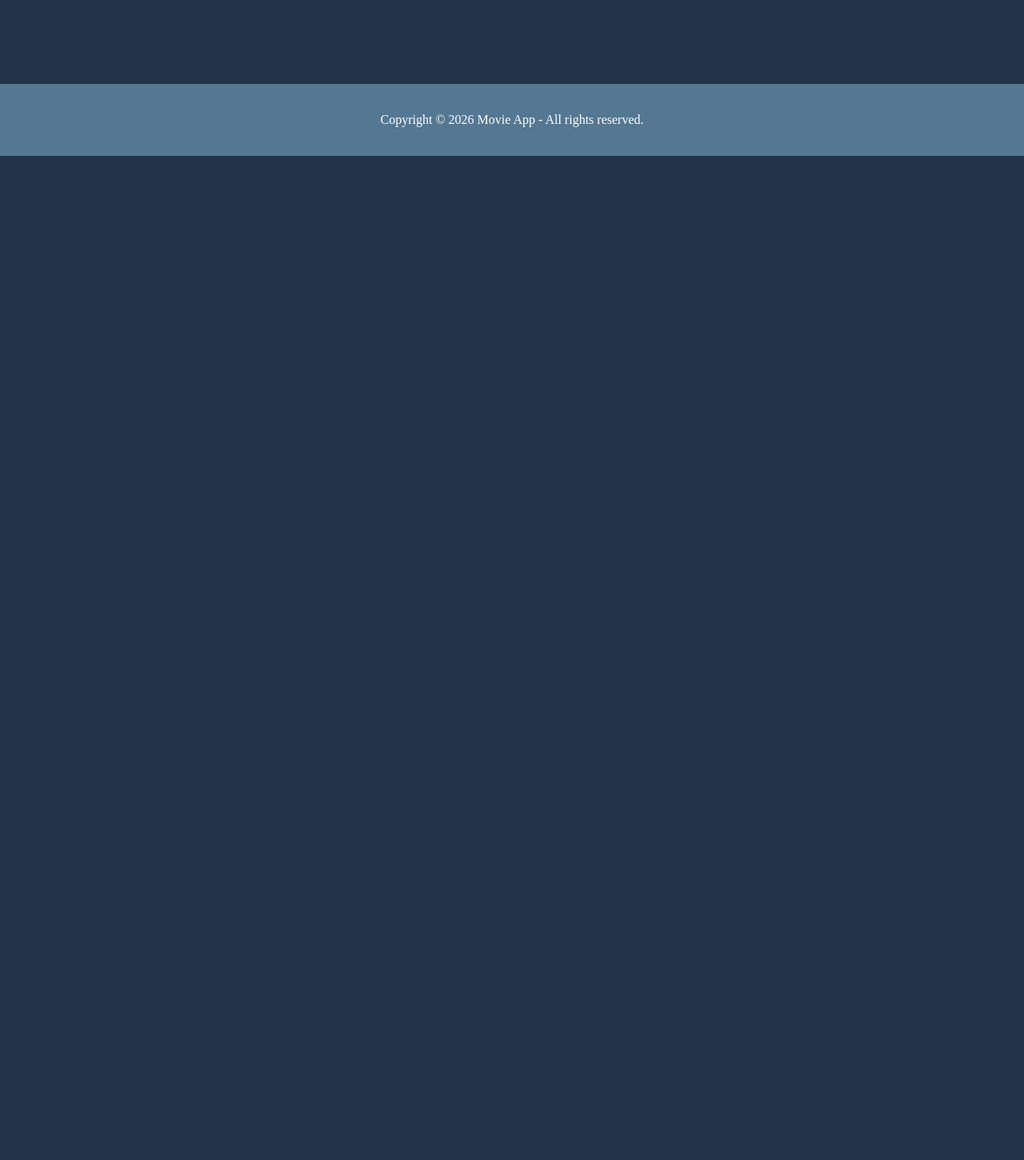
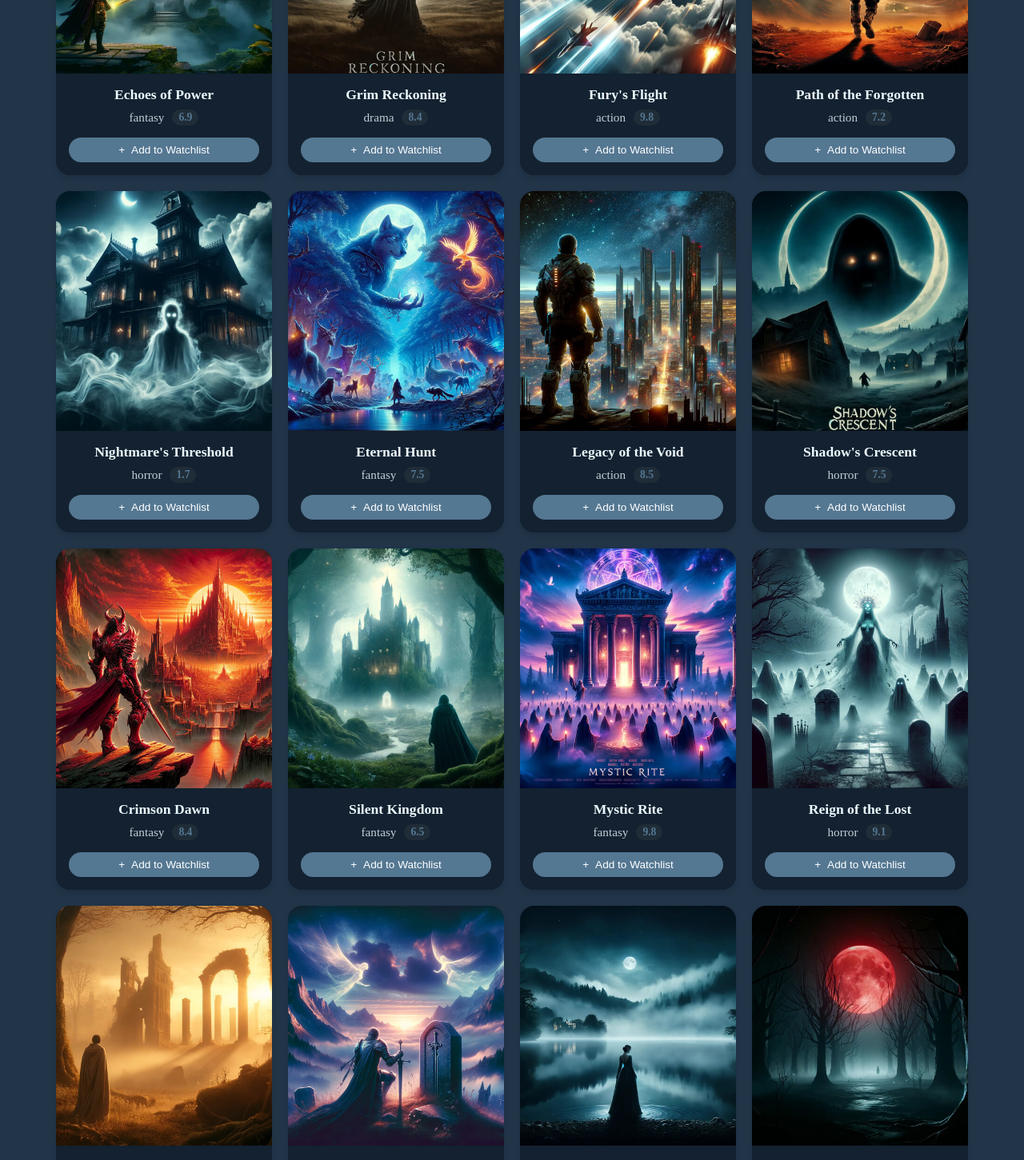
Before and after one commit to catalina-constantin/Movie-App, a React (Vite) app: page / in a window 1280 px wide. Shown: the part 780-2231 px from the top of the page at 80% size. Before the commit the page ends 975 px from the top, so only its background shows below. Built offline with nearby package versions, Linux system fonts and the light colour scheme.

Commit message:
feat(ui): render movie cards using a local json file, add loading state and error handlings

```diff
--- /dev/null
+++ b/public/movies.json
@@ -0,0 +1,142 @@
+[
+  {
+    "id": 1,
+    "title": "Dark Storm",
+    "image": "1.jpg",
+    "genre": "drama",
+    "rating": "8.3"
+  },
+  {
+    "id": 2,
+    "title": "Whisper of Fate",
+    "image": "2222.jpg",
+    "genre": "fantasy",
+    "rating": "7.7"
+  },
+  {
+    "id": 3,
+    "title": "Beyond the Edge",
+    "image": "3.jpg",
+    "genre": "horror",
+    "rating": "6.3"
+  },
+  {
+    "id": 4,
+    "title": "Lost in Shadows",
+    "image": "4.jpg",
+    "genre": "action",
+    "rating": "9.3"
+  },
+  {
+    "id": 5,
+    "title": "Echoes of Power",
+    "image": "5.jpg",
+    "genre": "fantasy",
+    "rating": "6.9"
+  },
+  {
+    "id": 6,
+    "title": "Grim Reckoning",
+    "image": "6.jpg",
+    "genre": "drama",
+    "rating": "8.4"
+  },
+  {
+    "id": 7,
+    "title": "Fury's Flight",
+    "image": "7.jpg",
+    "genre": "action",
+    "rating": "9.8"
+  },
+  {
+    "id": 8,
+    "title": "Path of the Forgotten",
+    "image": "8.jpg",
+    "genre": "action",
+    "rating": "7.2"
+  },
+  {
+    "id": 9,
+    "title": "Nightmare's Threshold",
+    "image": "9.jpg",
+    "genre": "horror",
+    "rating": "1.7"
+  },
+  {
+    "id": 10,
+    "title": "Eternal Hunt",
+    "image": "10.jpg",
+    "genre": "fantasy",
+    "rating": "7.5"
+  },
+  {
+    "id": 11,
+    "title": "Legacy of the Void",
+    "image": "11.jpg",
+    "genre": "action",
+    "rating": "8.5"
+  },
+  {
+    "id": 12,
+    "title": "Shadow's Crescent",
+    "image": "12.jpg",
+    "genre": "horror",
+    "rating": "7.5"
+  },
+  {
+    "id": 13,
+    "title": "Crimson Dawn",
+    "image": "13.jpg",
+    "genre": "fantasy",
+    "rating": "8.4"
+  },
+  {
+    "id": 14,
+    "title": "Silent Kingdom",
+    "image": "14.jpg",
+    "genre": "fantasy",
+    "rating": "6.5"
+  },
+  {
+    "id": 15,
+    "title": "Mystic Rite",
+    "image": "15.jpg",
+    "genre": "fantasy",
+    "rating": "9.8"
+  },
+  {
+    "id": 16,
+    "title": "Reign of the Lost",
+    "image": "16.jpg",
+    "genre": "horror",
+    "rating": "9.1"
+  },
+  {
+    "id": 17,
+    "title": "Timeless Myth",
+    "image": "17.jpg",
+    "genre": "drama",
+    "rating": "4.0"
+  },
+  {
+    "id": 18,
+    "title": "Oath of the Fallen",
+    "image": "18.jpg",
+    "genre": "fantasy",
+    "rating": "6.3"
+  },
+  {
+    "id": 19,
+    "title": "Veil of Night",
+    "image": "19.jpg",
+    "genre": "drama",
+    "rating": "9.5"
+  },
+  {
+    "id": 20,
+    "title": "Guardians of Twilight",
+    "image": "20.jpg",
+    "genre": "horror",
+    "rating": "7.4"
+  }
+]
--- a/src/App.css
+++ b/src/App.css
@@ -21,3 +21,15 @@ html {
   margin: 0;
   padding: 0;
 }
+
+.page-container {
+  display: flex;
+  flex-direction: column;
+  min-height: 100vh;
+}
+
+.content-wrap {
+  flex: 1;
+  display: flex;
+  flex-direction: column;
+}
--- a/src/components/CardList/CardList.css
+++ b/src/components/CardList/CardList.css
@@ -1,7 +1,54 @@
-.card-list {
-    display: flex;
-    flex-wrap: wrap;
-    gap: 20px;
-    justify-content: center;
-    height: 100vh;
+.movies-tray {
+  padding: 60px 0;
+  display: flex;
+  flex: 1;
+  flex-direction: column;
+  max-width: 1200px;
+  margin: 0 auto;
 }
+
+.movies-list {
+  display: flex;
+  flex-wrap: wrap;
+  gap: 20px;
+  justify-content: center;
+  margin-left: auto;
+  margin-right: auto;
+  max-width: 1200px;
+  padding: 0 16px;
+}
+
+.status-container {
+  display: flex;
+  flex: 1;
+  flex-direction: column;
+  align-items: center;
+  justify-content: center;
+  color: #547792;
+  text-align: center;
+}
+
+.loader {
+  border: 4px solid rgba(84, 119, 146, 0.2);
+  border-top: 4px solid #547792;
+  border-radius: 50%;
+  width: 40px;
+  height: 40px;
+  animation: spin 1s linear infinite;
+  margin-bottom: 10px;
+}
+
+@keyframes spin {
+  0% {
+    transform: rotate(0deg);
+  }
+  100% {
+    transform: rotate(360deg);
+  }
+}
+
+@media (max-width: 600px) {
+  .movies-list {
+    gap: 15px;
+  }
+}
--- a/src/components/CardList/CardList.jsx
+++ b/src/components/CardList/CardList.jsx
@@ -1,13 +1,109 @@
-import React from "react";
+import React, { useState, useEffect } from "react";
 
-import './CardList.css';
+import "./CardList.css";
+import MovieCard from "../MovieCard/MovieCard";
 
 function CardList() {
+  const [movies, setMovies] = useState([]);
+  const [loading, setLoading] = useState(true);
+  const [error, setError] = useState(null);
+
+  useEffect(() => {
+    const fetchMovies = async () => {
+      try {
+        setLoading(true);
+        await new Promise((resolve) => setTimeout(resolve, 1500));
+
+        const response = await fetch("/movies.json");
+        if (!response.ok) {
+          throw new Error(`HTTP error! status: ${response.status}`);
+        }
+
+        const data = await response.json();
+        if (!Array.isArray(data)) {
+          throw new Error("Invalid data format: expected an array of movies");
+        }
+
+        const checkImage = (imageName) => {
+          return new Promise((resolve) => {
+            const img = new Image();
+            img.src = `/images/${imageName}`;
+            img.onload = () => resolve(true);
+            img.onerror = () => resolve(false);
+          });
+        };
+
+        const validatedMovies = [];
+
+        for (const movie of data) {
+          const hasRequiredFields =
+            movie.id &&
+            movie.title &&
+            movie.genre &&
+            movie.rating !== undefined;
+
+          if (hasRequiredFields) {
+            const exists = movie.image ? await checkImage(movie.image) : false;
+
+            validatedMovies.push({
+              id: movie.id,
+              title: movie.title,
+              genre: movie.genre,
+              rating: movie.rating,
+              image: exists ? movie.image : "default.jpg",
+            });
+          }
+        }
+
+        setMovies(validatedMovies);
+      } catch (error) {
+        setError(error.message);
+      } finally {
+        setLoading(false);
+      }
+    };
+    fetchMovies();
+  }, []);
+
+  if (loading) {
     return (
-        <div className="card-list">
+      <div className="status-container">
+        <div className="loader"></div>
+        <p style={{ fontSize: "1.5rem" }}>Loading movies...</p>
+      </div>
+    );
+  }
 
-        </div>
-    )
+  if (error) {
+    return (
+      <div className="status-container error">
+        <h3 style={{ fontSize: "1.5rem", fontWeight: 500 }}>
+          Ups! An unexpected error occurred.
+        </h3>
+        <h4 style={{ fontSize: "1.2rem", fontWeight: 400, marginTop: "10px" }}>
+          Please reload the page and try again.
+        </h4>
+      </div>
+    );
+  }
+
+  if (movies.length === 0) {
+    return (
+      <div className="status-container empty">
+        <p style={{ fontSize: "1.5rem" }}>No movies found.</p>
+      </div>
+    );
+  }
+
+  return (
+    <div className="movies-tray">
+      <div className="movies-list">
+        {movies.map((movie) => (
+          <MovieCard key={movie.id} movie={movie} />
+        ))}
+      </div>
+    </div>
+  );
 }
 
 export default CardList;
--- a/src/components/MovieCard/MovieCard.css
+++ b/src/components/MovieCard/MovieCard.css
@@ -0,0 +1,83 @@
+.movie-card {
+  background-color: #132130;
+  border-radius: 18px;
+  width: 270px;
+  max-width: 100%;
+  box-shadow: 0 4px 6px rgba(0, 0, 0, 0.1);
+  overflow: hidden;
+  display: flex;
+  flex-direction: column;
+  transition:
+    transform 0.18s ease,
+    box-shadow 0.18s ease;
+}
+
+.movie-image {
+  width: 100%;
+  height: 300px;
+  object-fit: cover;
+  display: block;
+}
+
+.movie-info {
+  padding: 16px;
+  text-align: center;
+  background-color: #132130;
+}
+
+.movie-card-title {
+  margin: 0 0 8px 0;
+  font-size: 1.1rem;
+  font-weight: 600;
+  color: #ebfaff;
+}
+
+.meta-info {
+  display: flex;
+  justify-content: center;
+  align-items: center;
+  gap: 10px;
+  margin-bottom: 15px;
+  font-size: 0.95rem;
+  color: #ebfaff;
+}
+
+.genre {
+  opacity: 0.8;
+}
+
+.rating-badge {
+  background-color: #202d38;
+  color: #547792;
+  padding: 2px 8px;
+  border-radius: 12px;
+  font-weight: bold;
+  font-size: 0.85rem;
+}
+
+.watchlist-button {
+  background-color: #547792;
+  color: white;
+  border: none;
+  padding: 8px 16px;
+  border-radius: 20px;
+  cursor: pointer;
+  width: 100%;
+  font-size: 0.85rem;
+  display: flex;
+  align-items: center;
+  justify-content: center;
+  gap: 8px;
+  transition: background 0.3s;
+}
+
+.watchlist-button:hover {
+  background-color: #46657d;
+}
+
+@media (max-width: 600px) {
+  .movie-card {
+    width: 100%;
+    max-width: 300px;
+  }
+}
--- a/src/components/MovieCard/MovieCard.jsx
+++ b/src/components/MovieCard/MovieCard.jsx
@@ -1,12 +1,27 @@
-import React from 'react';
+import React from "react";
 
-import './MovieCard.css';
+import "./MovieCard.css";
 
-const MovieCard = () => {
-    return (
-        <>
-        </>
-    )
-}
+const MovieCard = ({ movie }) => {
+  const movieImagePath = `/images/${movie.image}`;
+
+  return (
+    <div className="movie-card">
+      <div className="image-container">
+        <img src={movieImagePath} alt={movie.title} className="movie-image" />
+      </div>
+      <div className="movie-info">
+        <h3 className="movie-card-title">{movie.title}</h3>
+        <div className="meta-info">
+          <span className="genre">{movie.genre}</span>
+          <span className="rating-badge">{movie.rating}</span>
+        </div>
+        <button className="watchlist-button">
+          <span className="icon">+</span> Add to Watchlist
+        </button>
+      </div>
+    </div>
+  );
+};
 
 export default MovieCard;
--- a/src/pages/Home/Home.jsx
+++ b/src/pages/Home/Home.jsx
@@ -1,20 +1,22 @@
-import React from 'react';
+import React from "react";
 
-import './Home.css';
-import Navbar from '../../components/Navbar/Navbar';
-import SearchBar from '../../components/SearchBar/SearchBar';
-import CardList from '../../components/CardList/CardList';
-import Footer from '../../components/Footer/Footer';
+import "./Home.css";
+import Navbar from "../../components/Navbar/Navbar";
+import SearchBar from "../../components/SearchBar/SearchBar";
+import CardList from "../../components/CardList/CardList";
+import Footer from "../../components/Footer/Footer";
 
 const Home = () => {
-    return (
-        <>
-            <Navbar />
-            <SearchBar />
-            <CardList />
-            <Footer />
-        </>
-    )
-}
+  return (
+    <div className="page-container">
+      <div className="content-wrap">
+        <Navbar />
+        <SearchBar />
+        <CardList />
+      </div>
+      <Footer />
+    </div>
+  );
+};
 
 export default Home;
```
